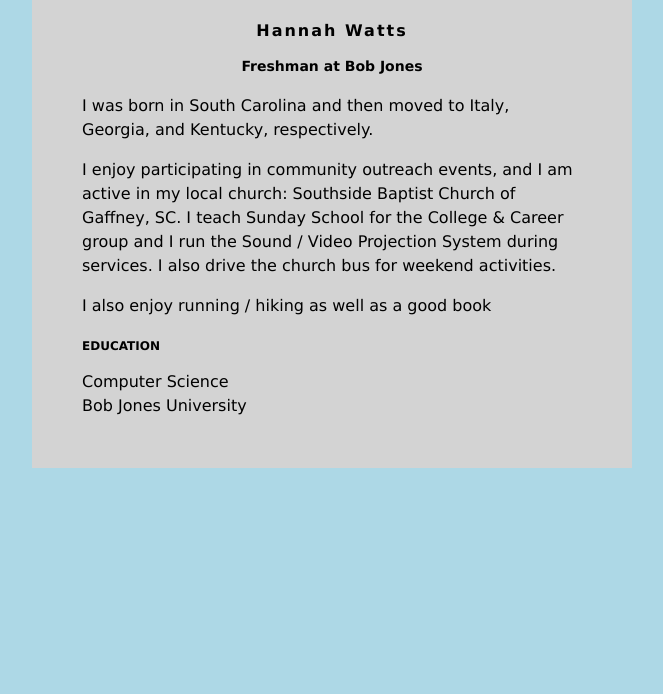
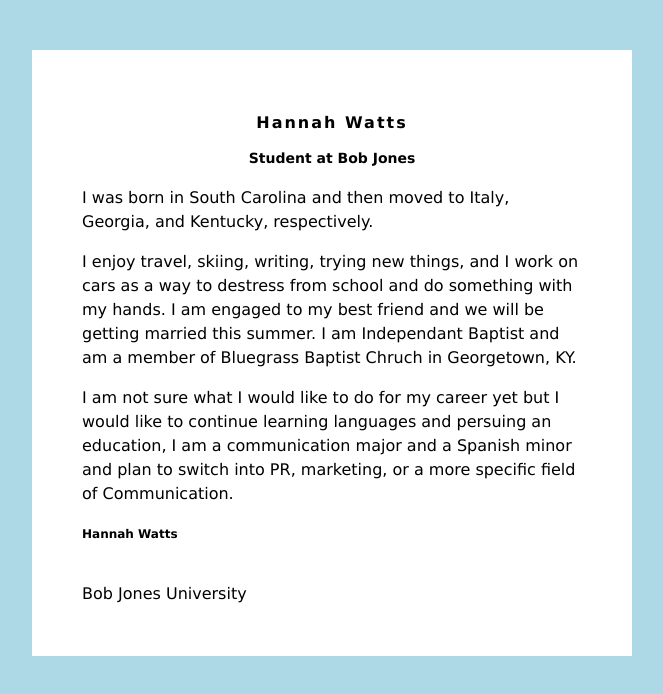
Before and after one commit to hannahcw/hannahcw.github.io, a plain HTML site: page index.html in a window 1280 px wide. Shown: the whole page, without its empty margins (308-971 px from the left). Drawn offline with Linux system fonts and the light colour scheme.

Commit message:
Update index.html

```diff
--- a/index.html
+++ b/index.html
@@ -6,12 +6,12 @@
     font-family: Verdana;
 }
 #content {
-    background: lightgray;
+    background: white;
     min-width: 200px;
     max-width: 500px;
     padding: 50px;
     margin: auto;
-    margin-top: -50px;
+    margin-top: 50px;
     line-height: 150%;
 }
 h1 {
@@ -31,18 +31,18 @@
 <body>
     <div id="content">
         <h1>Hannah Watts</h1>
-        <h2> Freshman at Bob Jones</h2>
+        <h2> Student at Bob Jones</h2>
 
          <p>I was born in South Carolina and then moved to Italy, Georgia, and Kentucky, respectively.</p>
          <p>
-            I enjoy participating in community outreach events, and I am active in my local church: Southside Baptist Church of Gaffney, SC.  I teach Sunday School for the College &amp; Career group and I run the Sound / Video Projection System during services.  I also drive the church bus for weekend activities.
+            I enjoy travel, skiing, writing, trying new things, and I work on cars as a way to destress from school and do something with my hands. I am engaged to my best friend and we will be getting married this summer. I am Independant Baptist and am a member of Bluegrass Baptist Chruch in Georgetown, KY.
          </p>
          <p>
-            I also enjoy running / hiking as well as a good book
+            I am not sure what I would like to do for my career yet but I would like to continue learning languages and persuing an education, I am a communication major and a Spanish minor and plan to switch into PR, marketing, or a more specific field of Communication.
          </p>
 
-        <h3>EDUCATION</h3>
-        Computer Science<br>
+        <h3>Hannah Watts</h3>
+        <br>
         Bob Jones University
     </div>
 
```
